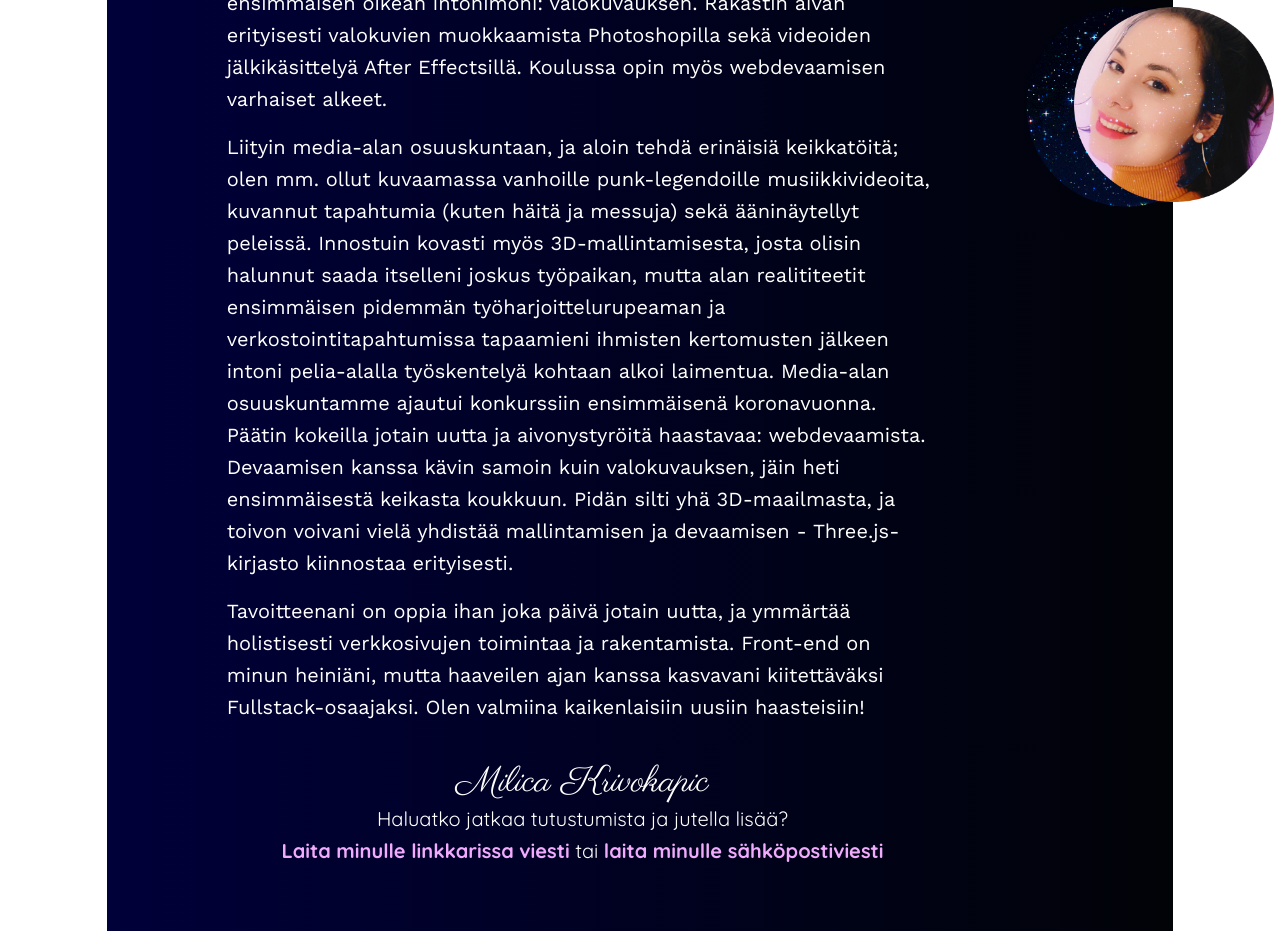
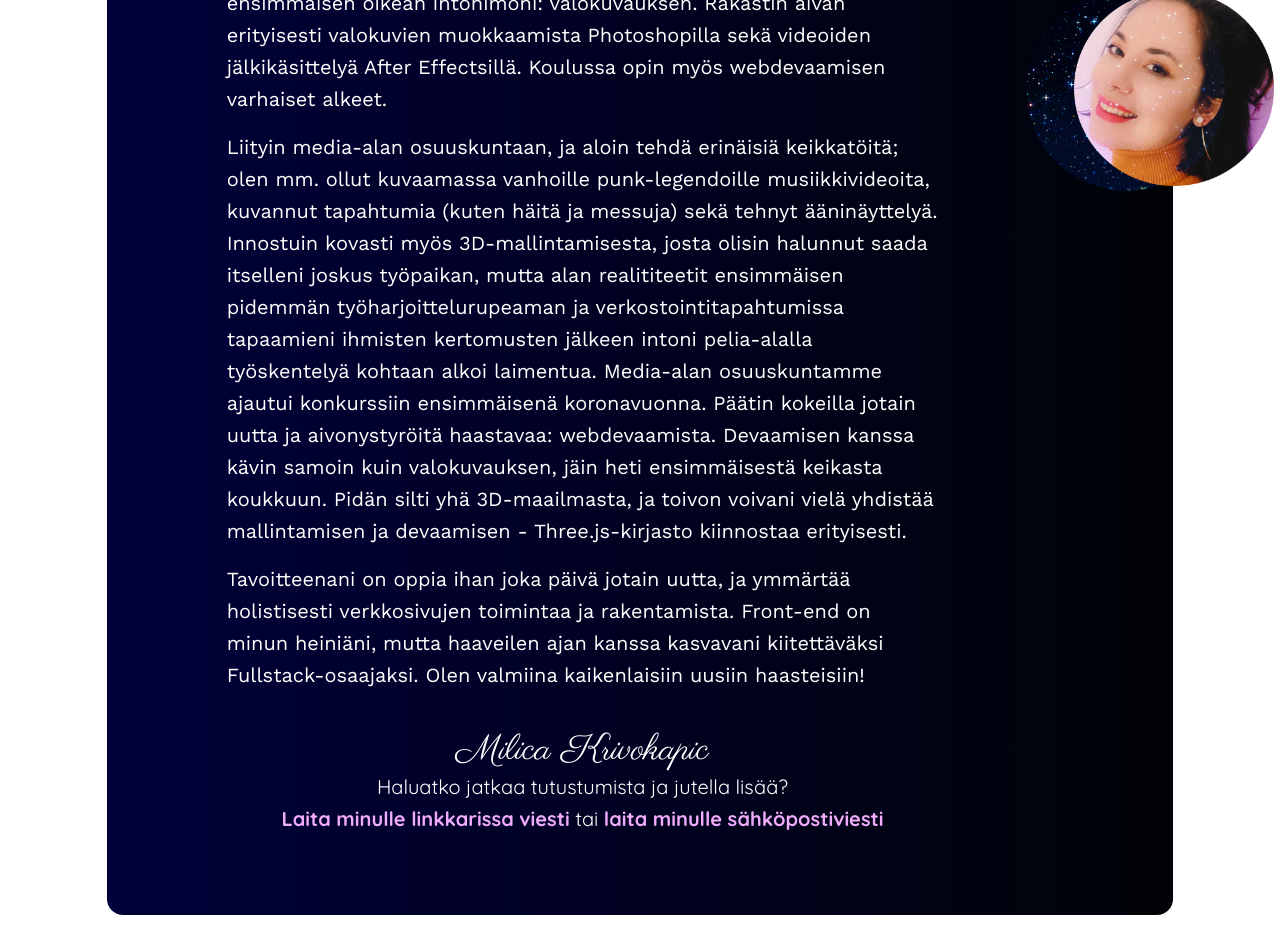
Before and after one commit to MilicaKrivokapic/Portfolio2022, a Next.js app: page / in a window 1280 px wide. Shown: the part 4080-5011 px from the top of the page. Built offline with nearby package versions, Linux system fonts and the light colour scheme.

Commit message:
fixed typo

```diff
--- a/components/More.jsx
+++ b/components/More.jsx
@@ -66,7 +66,7 @@ export default function More() {
                 Liityin media-alan osuuskuntaan, ja aloin tehdä erinäisiä
                 keikkatöitä; olen mm. ollut kuvaamassa vanhoille
                 punk-legendoille musiikkivideoita, kuvannut tapahtumia (kuten
-                häitä ja messuja) sekä ääninäytellyt peleissä. Innostuin kovasti
+                häitä ja messuja) sekä tehnyt ääninäyttelyä. Innostuin kovasti
                 myös 3D-mallintamisesta, josta olisin halunnut saada itselleni
                 joskus työpaikan, mutta alan realititeetit ensimmäisen pidemmän
                 työharjoittelurupeaman ja verkostointitapahtumissa tapaamieni
```
